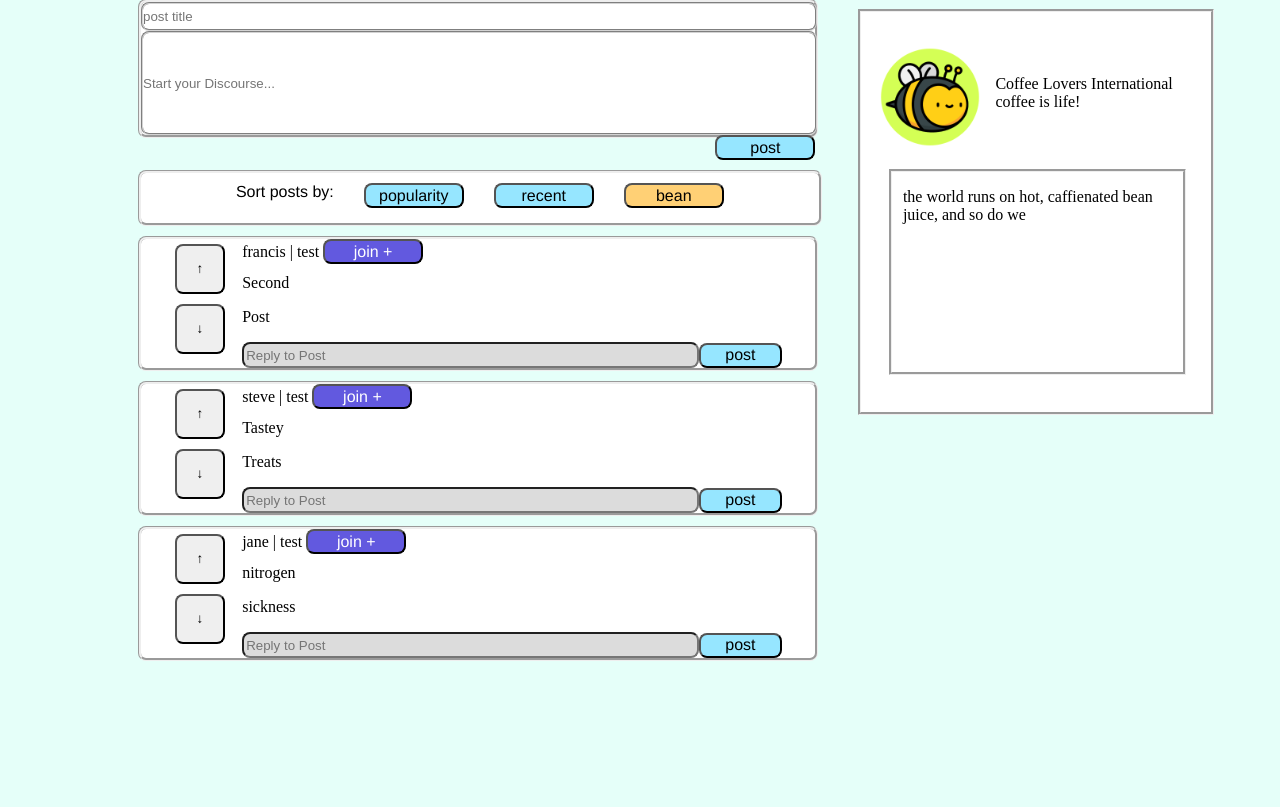
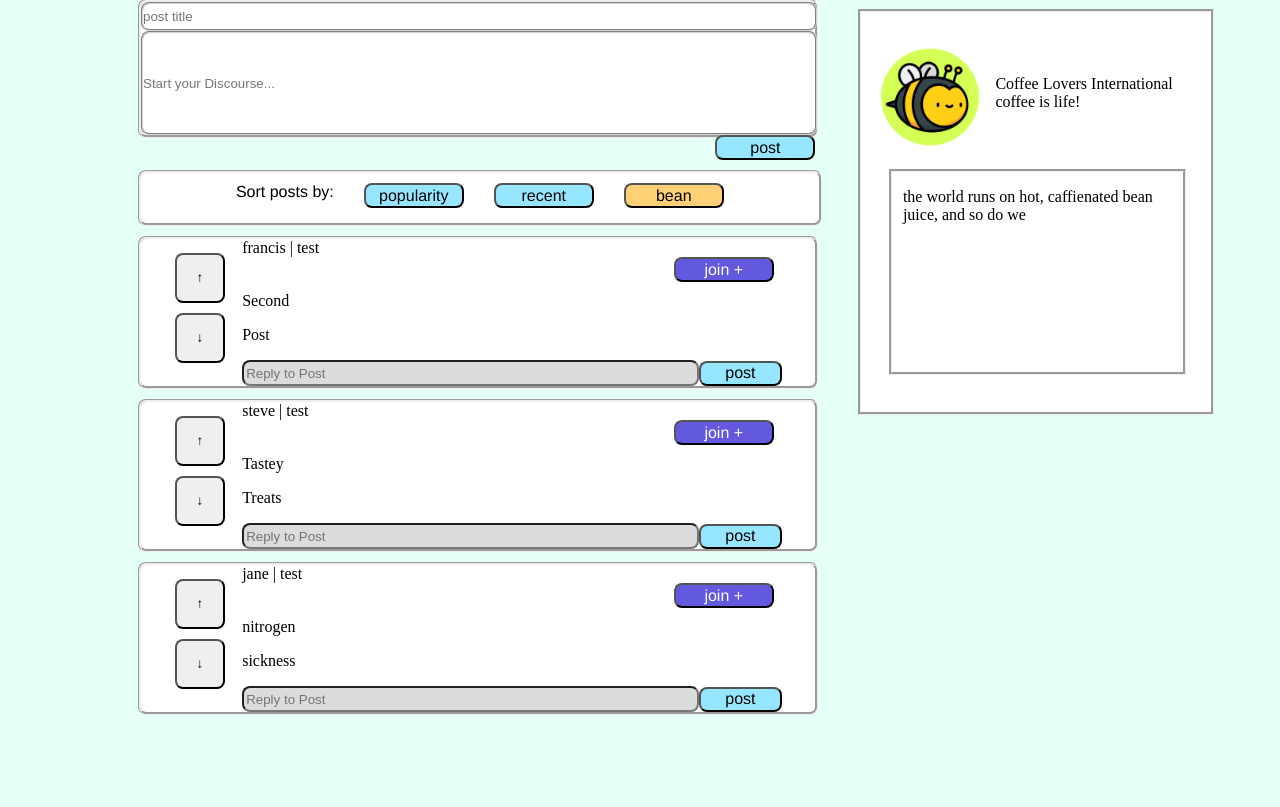
Before and after one commit to PFSDevTeam/kaffeeklatsch, a Flask app: page /communityPage in a window 1280 px wide. Shown: the part 174-981 px from the top of the page. Run offline with Flask 2, Linux system fonts and the light colour scheme; data comes from the database, SQL or seed files in the repository; some libraries are stand-ins or nearby versions.

Commit message:
changes to css for the post feed join button

```diff
--- a/kaffeeklatsch/static/css/post.css
+++ b/kaffeeklatsch/static/css/post.css
@@ -33,6 +33,10 @@
     display: flex;
     justify-content: center;
     align-items: center;
+}
+
+.post-panel .post-panel__join-button{
+    margin-left: 80%;
 }
 
 .post-wrapper .post-panel #replyContent {
--- a/kaffeeklatsch/static/css/profile-page.css
+++ /dev/null
@@ -1,5 +0,0 @@
-/*File: profile-page.css
- @author: Emily Godwin
- Description: This file contains the css classes for
-     the profile page user information pane
-     not sure if this file is necessary!!!*/
--- a/kaffeeklatsch/templates/post.html
+++ b/kaffeeklatsch/templates/post.html
@@ -11,7 +11,7 @@
     <div class="post-panel">
         <div class="post-panel__top-line">
             <span class="owner-name">{{ postObject.posting_user }}</span> | <span class="community-content">{{ postObject.community }}</span>
-            {{ replyForm.join(class="button-style-a") }}
+            {{ replyForm.join(class="button-style-a post-panel__join-button") }}
         </div>
         <div class="post-panel__title-line">
             <span class="post-title">{{ postObject.title }}</span>
```
